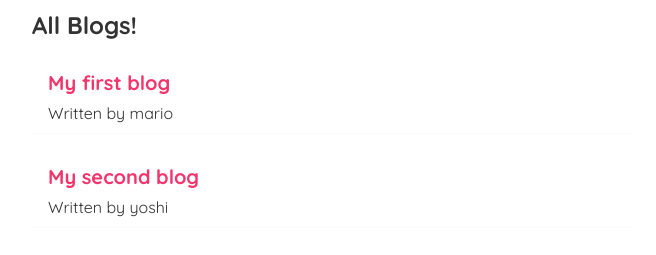
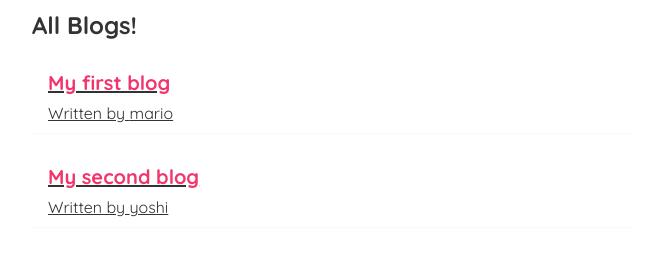
Before and after one commit to stephenbeale/dojo-blog, a React (Create React App) app: page / in a window 1280 px wide. Shown: the part 121-376 px from the top of the page, without its empty margins (308-964 px from the left). Built offline with nearby package versions, Linux system fonts and the light colour scheme; data requests are answered from the project's data file.

Commit message:
Dynamic values with routing for blogs in place.

```diff
--- a/src/Home.js
+++ b/src/Home.js
@@ -1,4 +1,4 @@
-import BlogList from "./bloglist";
+import BlogList from "./BlogList";
 import useFetch from "./useFetch";
 //Branch forgotten for video 24!
 
--- a/src/bloglist.js
+++ b/src/bloglist.js
@@ -1,3 +1,4 @@
+import { Link } from "react-router-dom";
 //Props then allows sfc to receive data passed in
 const BlogList = ({ blogs, title }) => {
   return (
@@ -5,8 +6,10 @@ const BlogList = ({ blogs, title }) => {
       <h2>{title}</h2>
       {blogs.map((blog) => (
         <div className="blog-preview" key={blog.id}>
-          <h2>{blog.title}</h2>
-          <p>Written by {blog.author}</p>
+          <Link to={`/blogs/${blog.id}`}>
+            <h2>{blog.title}</h2>
+            <p>Written by {blog.author}</p>
+          </Link>
         </div>
       ))}
     </div>
```
